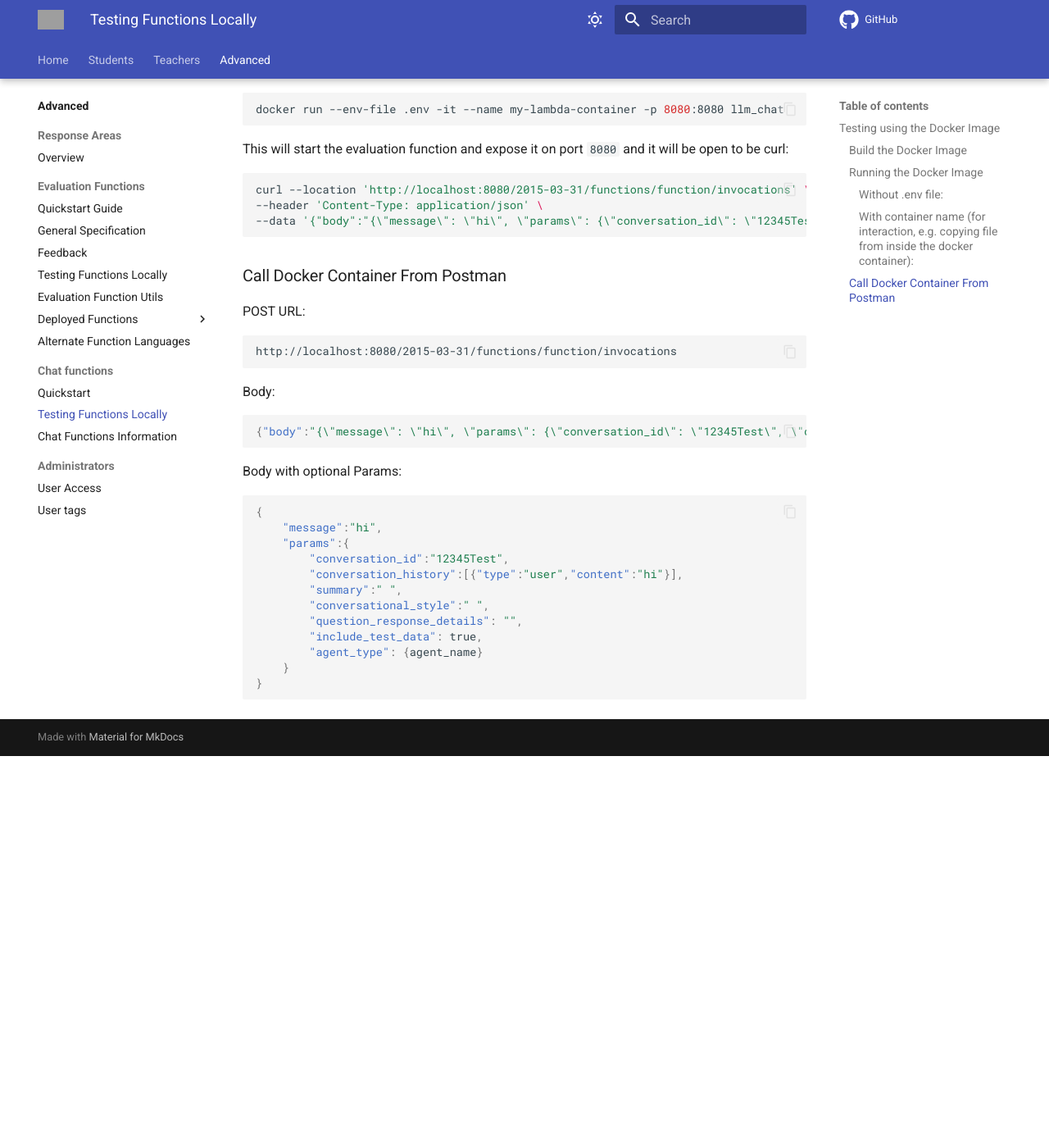
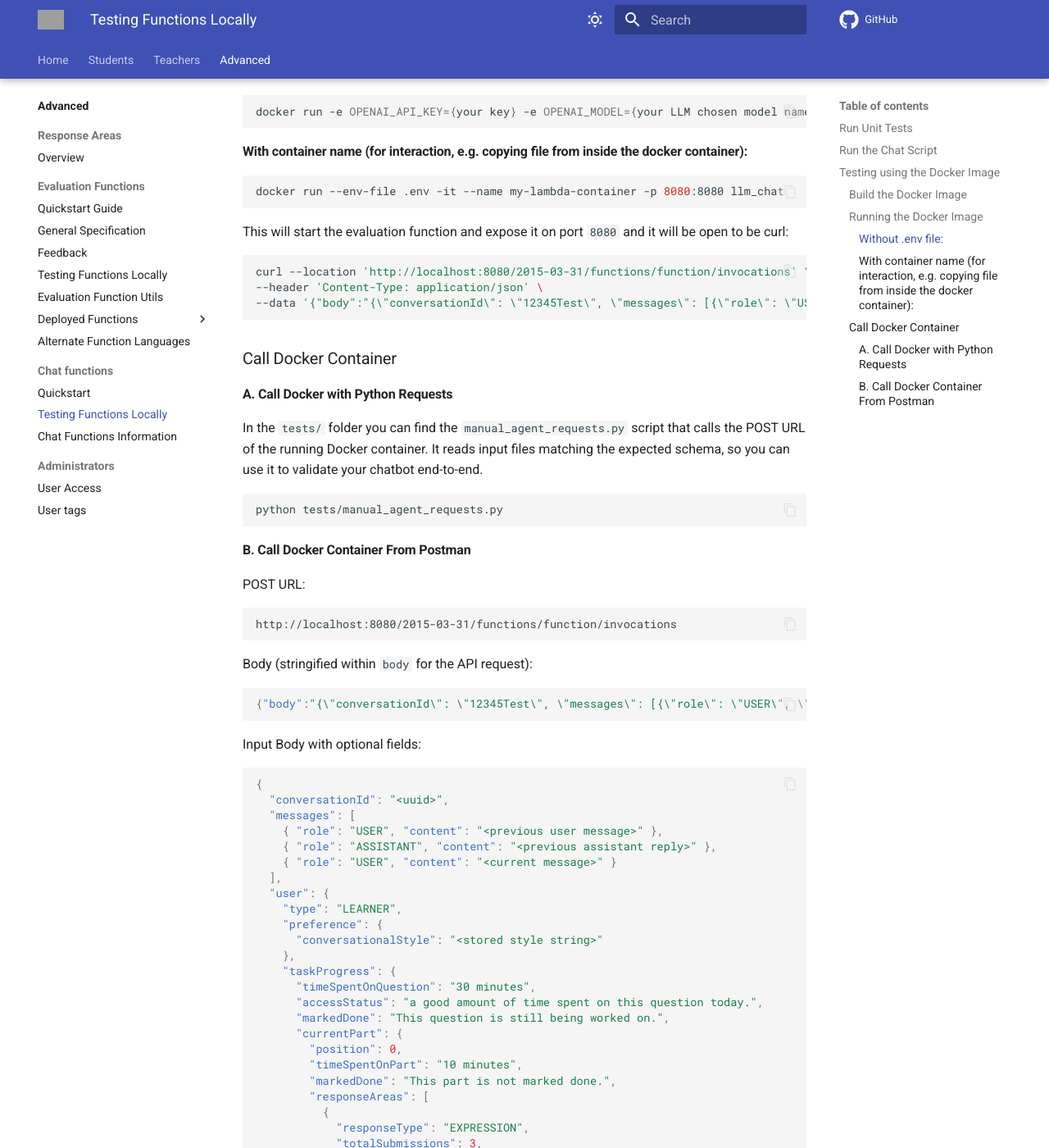
Before and after one commit to lambda-feedback/user-documentation, an MkDocs documentation site: the page built from docs/advanced/chat_functions/local.md, in a window 1280 px wide and 1400 px high, scrolled down 936 px. Shown: the whole window at 82% size. Built offline with MkDocs 1.6.1 and Material for MkDocs 9.7.7, drawn with Linux system fonts in a browser that asks for light colours; comment, search, counter and statistics services are not loaded; before the commit the page ends 1858 px from its top, so only the background shows below that; some of the changed text lies outside the part shown; grey boxes are pictures that could not be loaded.

Commit message:
descriptions of the chatbots for teacher and students (todo: example chats)

````diff
--- a/docs/advanced/chat_functions/local.md
+++ b/docs/advanced/chat_functions/local.md
@@ -1,14 +1,19 @@
 # Running and Testing Chat function Locally
 
-You can run the Python function for your chat function itself by writing a `main()` function, or you can call the [`testbench_prompts.py`](https://github.com/lambda-feedback/lambda-chat/blob/main/src/agents/utils/testbench_prompts.py) script that runs a similar pipeline to the `module.py`.
+## Run Unit Tests
+
+You can run the unit tests using `pytest`:
 
 ```bash
-python src/agents/utils/testbench_prompts.py
+pytest
 ```
 
-You can also use the `test_prompts.py` script to test the chat function with example inputs from Lambda Feedback questions and synthetic conversations.
+## Run the Chat Script
+
+You can use the `manual_agent_run.py` script to test the agents with example inputs from Lambda Feedback questions and synthetic conversations:
+
 ```bash
-python src/agents/utils/test_prompts.py
+python tests/manual_agent_run.py
 ```
 
 ## Testing using the Docker Image [:material-docker:](https://www.docker.com/)
@@ -44,10 +49,20 @@
 ```bash
 curl --location 'http://localhost:8080/2015-03-31/functions/function/invocations' \
 --header 'Content-Type: application/json' \
---data '{"body":"{\"message\": \"hi\", \"params\": {\"conversation_id\": \"12345Test\", \"conversation_history\": [{\"type\": \"user\", \"content\": \"hi\"}]}}"}'
+--data '{"body":"{\"conversationId\": \"12345Test\", \"messages\": [{\"role\": \"USER\", \"content\": \"hi\"}], \"user\": {\"type\": \"LEARNER\"}}"}'
 ```
 
-### Call Docker Container From Postman
+### Call Docker Container
+
+#### A. Call Docker with Python Requests
+
+In the `tests/` folder you can find the `manual_agent_requests.py` script that calls the POST URL of the running Docker container. It reads input files matching the expected schema, so you can use it to validate your chatbot end-to-end.
+
+```bash
+python tests/manual_agent_requests.py
+```
+
+#### B. Call Docker Container From Postman
 
 POST URL:
 
@@ -55,24 +70,100 @@
 http://localhost:8080/2015-03-31/functions/function/invocations
 ```
 
-Body:
+Body (stringified within `body` for the API request):
 
 ```JSON
-{"body":"{\"message\": \"hi\", \"params\": {\"conversation_id\": \"12345Test\", \"conversation_history\": [{\"type\": \"user\", \"content\": \"hi\"}]}}"}
+{"body":"{\"conversationId\": \"12345Test\", \"messages\": [{\"role\": \"USER\", \"content\": \"hi\"}], \"user\": {\"type\": \"LEARNER\"}}"}
 ```
 
-Body with optional Params:
-```JSON
+Input Body with optional fields:
+```json
 {
-    "message":"hi",
-    "params":{
-        "conversation_id":"12345Test",
-        "conversation_history":[{"type":"user","content":"hi"}],
-        "summary":" ",
-        "conversational_style":" ",
-        "question_response_details": "",
-        "include_test_data": true,
-        "agent_type": {agent_name}
+  "conversationId": "<uuid>",
+  "messages": [
+    { "role": "USER", "content": "<previous user message>" },
+    { "role": "ASSISTANT", "content": "<previous assistant reply>" },
+    { "role": "USER", "content": "<current message>" }
+  ],
+  "user": {
+    "type": "LEARNER",
+    "preference": {
+      "conversationalStyle": "<stored style string>"
+    },
+    "taskProgress": {
+      "timeSpentOnQuestion": "30 minutes",
+      "accessStatus": "a good amount of time spent on this question today.",
+      "markedDone": "This question is still being worked on.",
+      "currentPart": {
+        "position": 0,
+        "timeSpentOnPart": "10 minutes",
+        "markedDone": "This part is not marked done.",
+        "responseAreas": [
+          {
+            "responseType": "EXPRESSION",
+            "totalSubmissions": 3,
+            "wrongSubmissions": 2,
+            "latestSubmission": {
+              "submission": "<student's last answer>",
+              "feedback": "<feedback text from evaluator>",
+              "answer": "<reference answer used for evaluation>"
+            }
+          }
+        ]
+      }
     }
+  },
+  "context": {
+    "summary": "<compressed conversation history>",
+    "set": {
+      "title": "Fundamentals",
+      "number": 2,
+      "description": "<set description>"
+    },
+    "question": {
+      "title": "Understanding Polymorphism",
+      "number": 3,
+      "guidance": "<teacher guidance>",
+      "content": "<master question content>",
+      "estimatedTime": "15-25 minutes",
+      "parts": [
+        {
+          "position": 0,
+          "content": "<part prompt>",
+          "answerContent": "<part answer>",
+          "workedSolutionSections": [
+            { "position": 0, "title": "Step 1", "content": "..." }
+          ],
+          "structuredTutorialSections": [
+            { "position": 0, "title": "Hint", "content": "..." }
+          ],
+          "responseAreas": [
+            {
+              "position": 0,
+              "responseType": "EXPRESSION",
+              "answer": "<reference answer>",
+              "preResponseText": "<label shown before input>"
+            }
+          ]
+        }
+      ]
+    }
+  }
 }
 ```
+
+Output Response:
+
+```json
+{
+  "output": {
+    "role": "ASSISTANT",
+    "content": "<assistant reply text>"
+  },
+  "metadata": {
+    "summary": "<updated conversation summary>",
+    "conversationalStyle": "<updated style string>",
+    "processingTimeMs": 1234
+  }
+}
+```
--- /dev/null
+++ b/docs/teacher/guides/chatbots.md
@@ -0,0 +1,93 @@
+# Chatbots
+
+Lambda Feedback offers integrated chatbots that students can open from the workspace tab to get help while working on a question.
+
+![Chat Interface](../../student/images/chat_interface.png)
+
+The chatbots's goal is to assist students while they are working on a question. The student can discuss with the chatbot any aspect of the question, their progress, or the feedback they have received so far. The chatbot will use the information it has about the question and the student's progress to provide relevant help.
+The chatbots differ mainly in their helping behaviour — from giving a full explanation on request, through nudging with hints, to pushing the student to reflect with follow-up questions.
+
+Every chatbot is automatically given:
+
+- The full question content, parts, final answer, worked solution, and your guidance blurb
+- The set name, number, and description
+- The student's response history for each response area (total submissions, wrong submissions, latest submission and feedback)
+- Time the student has spent on the question and current part today
+- The conversation history with that student
+
+You don't need to brief the chatbot — the question and the student's progress are the brief.
+
+## Comparison
+
+| Chatbot | Best for | Tone | LLM | ~Response time |
+|---|---|---|---|---|
+| [Informational](#informational) | Students who want explanations and worked-through help | Explanatory | Gemini 2.5 Flash Lite (Google) | ~10s |
+| [Concise](#concise) | Students who want a quick hint and to get back to working | Short | Gemini 2.5 Flash Lite (Google) | ~10s |
+| [Reflective](#reflective) | Questions where you want students to think it through themselves | Socratic | gpt-4o-mini (OpenAI) | ~10s |
+
+---
+
+## Informational
+
+**Role:** A patient AI tutor focused on student-centred learning - aims to foster critical thinking, active engagement, and confidence-building.
+
+**Key behaviours from the role prompt**
+
+- **Step-by-step guidance:** breaks problems into smaller steps and offers hints or intermediate steps before giving the final answer. Will share the complete answer if the student explicitly asks, but only after first encouraging exploration.
+- **Error reflection:** treats mistakes as opportunities — helps the student work out *why* something went wrong rather than silently correcting it.
+- **Awareness of materials:** grounds responses in the question's content, answer, worked solution, and your guidance — paraphrasing rather than quoting verbatim.
+- **Adaptive support:** if the student keeps struggling, evaluates their progress and time spent on the question and gradually offers more detailed and specific guidance.
+- **Engagement:** ends interactions with a question to keep the dialogue going and gauge comprehension.
+- **Praise** is reserved for genuine effort or breakthroughs to avoid sounding insincere.
+- **Stays on topic:** politely redirects students who ask about unrelated material.
+
+**Example chat**
+
+<!-- Add a 2–3 turn example transcript here, ideally one where the student asks for the answer and the bot first nudges, then reveals it. -->
+
+[More details and source →](https://github.com/lambda-feedback/informationalChatFunction/blob/main/docs/user.md)
+
+---
+
+## Concise
+
+**Role:** A tutor that gives short, direct answers and then stops.
+
+**Key behaviours from the role prompt**
+
+- **Direct and minimal:** answers the question and stops — no extra details, explanations, or examples unless the student asks.
+- **Aware of struggle:** if the student seems stuck or frustrated, references their progress so far and how long they've spent on the question relative to your guidance time.
+- **Stays on topic:** redirects unrelated questions back to the current material with a short refusal.
+- **No filler:** does not end messages with concluding statements or summaries.
+
+**Example chat**
+
+<!-- Add a 2–3 turn example here showing how terse the responses are compared to Informational. -->
+
+[More details and source →](https://github.com/lambda-feedback/conciseChatFunction/blob/main/docs/user.md)
+
+---
+
+## Reflective
+
+**Role:** A Socratic tutor that guides students to discover knowledge through questioning rather than direct instruction.
+
+**Key behaviours from the role prompt**
+
+- **Always ends with a question:** every response finishes with a follow-up question that pushes the student's thinking forward.
+- **Counter-questions over answers:** when a student asks a direct question, responds with a question that guides them toward the answer rather than handing it over. If it does share a fact, it immediately follows with a question that asks the student to apply or extend it.
+- **Uses a varied question toolkit:** clarifying ("What do you mean by…?"), assumption-probing ("What are you assuming here?"), evidence-based, perspective, implication, and meta-questions about why a question matters.
+- **Diagnoses where the student is stuck:** if a student is frustrated, asks about their thought process to locate the gap, drawing on their progress and time spent.
+- **Never provides complete answers:** always leaves room for the student to think and respond.
+
+**Example chat**
+
+<!-- Add a 2–3 turn example here, ideally showing the bot turning a "what's the answer?" into a guiding question. -->
+
+[More details and source →](https://github.com/lambda-feedback/reflectiveChatFunction/blob/main/docs/user.md)
+
+---
+
+## Want a different chatbot?
+
+If none of these fit, you can build your own — see the [Chat function quickstart](../../advanced/chat_functions/quickstart.md).
--- a/mkdocs.yml
+++ b/mkdocs.yml
@@ -27,6 +27,7 @@
       - Getting Started: "student/getting_started_student.md"
       - Answering Questions: "student/answering_questions.md"
       - Response Areas: "student/response_areas.md"
+      - Chatbots: "student/chatbots.md"
       - Text Editing: "student/lexdown_student.md"
       - Module evaluation questionnaires (MEQ): "student/MEQ.md"
       - FAQ: "student/faq.md"
@@ -41,6 +42,7 @@
           - Analytics: "teacher/guides/analytics.md"
           - Guidance (feature): "teacher/guides/guidance.md"
           - Good practice: "teacher/guides/good-practice.md"
+          - Chatbots: "teacher/guides/chatbots.md"
           - Terminology: "terminology.md"
           - Module evaluation questionnaires (MEQ): "teacher/guides/MEQ.md"
           - FAQ: "teacher/guides/faq.md"
````
Also changed, not shown: docs/advanced/chat_functions/info.md (+5 -7 lines), docs/advanced/chat_functions/quickstart.md (+89 -26 lines), docs/student/chatbots.md (added, +63 -0 lines), docs/student/images/chat_interface.png.
